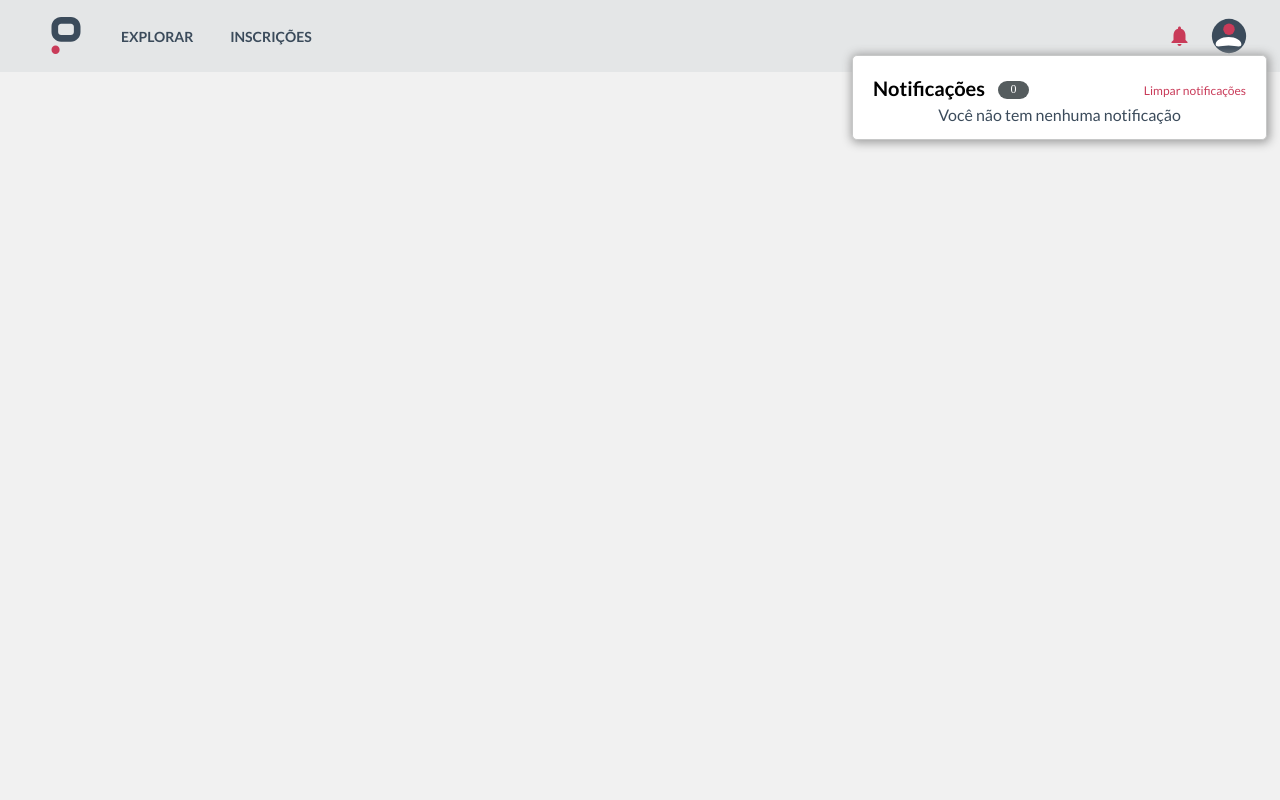
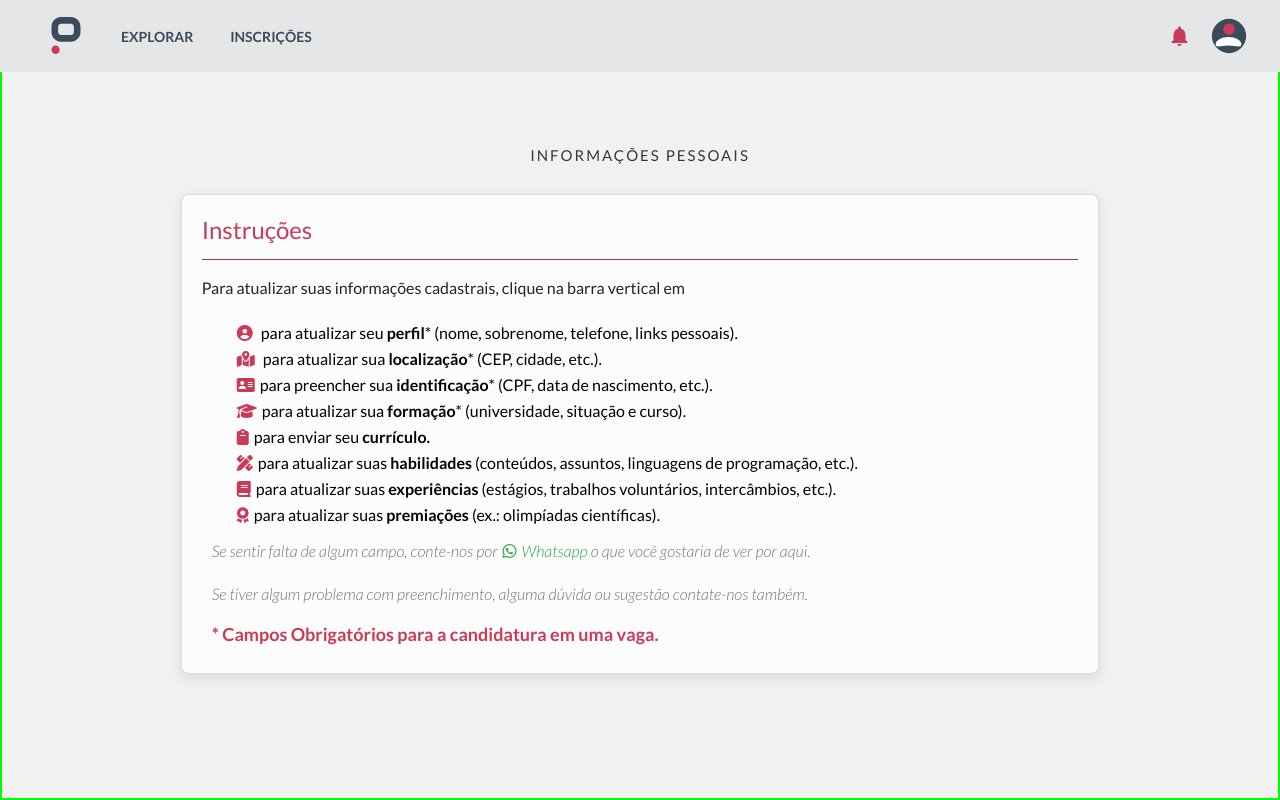
Before and after one commit to Default-nick/Preparo, a React (Create React App) app: page / in a window 1280 px wide. Built offline with nearby package versions, Linux system fonts and the light colour scheme.

Commit message:
adição de página inicial

```diff
--- a/public/index.html
+++ b/public/index.html
@@ -3,6 +3,7 @@
   <head>
     <meta charset="utf-8" />
     <link rel="icon" href="https://preparovc.com/icone.ico" />
+    <script src="https://kit.fontawesome.com/d97b95de8e.js" crossorigin="anonymous"></script>
     <meta name="viewport" content="width=device-width, initial-scale=1" />
     <meta name="theme-color" content="#000000" />
     <meta
--- a/src/components/navbar/header.css
+++ b/src/components/navbar/header.css
@@ -4,9 +4,6 @@
     margin: 0;
     box-sizing: border-box;
     padding: 0;
-}
-body{
-    background-color: #F1F1F1;
 }
 #upIcon{
     display:flex;
@@ -103,7 +100,7 @@ body{
     display: flex;
     flex-direction: column;
     justify-content: space-evenly;
-    box-shadow: #9F9F9F 1px 1px 10px 2px;
+    box-shadow: #9F9F9F 0px 4px 10px 1px;
 }
 #notifyTitle{
     display: flex;
@@ -118,6 +115,8 @@ body{
 #notifyCounter{
     color: #FFFFFF;
     font-size: 12px;
+    font-family: Lato;
+    font-weight: 700;
     position: relative;
     display: flex;
     align-items: center;
@@ -132,7 +131,7 @@ body{
 #cleanNotify{
     font-family: Lato;
     font-weight: 400;
-    font-size: 12px;
+    font-size: 13px;
     position: relative;
     color: #c93b59;
     display: flex;
@@ -144,6 +143,7 @@ body{
     font-family: Lato;
     color: #3B4B5B;
     font-weight: 400;
+    font-size: 14px;
     width: 100%;
     display: flex;
     position: absolute;
@@ -174,7 +174,6 @@ body{
     display: flex;
     flex-direction: column;
     justify-content: space-evenly;
-    display: none;
 }
 #modalArrow{
     background-color: #C7C8C8;
--- a/src/components/navbar/header.jsx
+++ b/src/components/navbar/header.jsx
@@ -3,8 +3,22 @@ import React from "react"
 
 // Topo, menu
 
+
+
 export default class Header extends React.Component {
+    state = {
+        modalNotify:false,
+        modalProfile:false
+    }
     render () {
+        var showNotify = e =>{
+            this.setState({modalNotify:!this.state.modalNotify});
+        }
+        var showProfile = e =>{
+            this.setState({modalProfile:!this.state.modalProfile});
+        }
+        const notify = this.state.modalNotify;
+        const profile = this.state.modalProfile;
         return(
             <section id="header">
                 <div class="navMenu">
@@ -22,14 +36,14 @@ export default class Header extends React.Component {
                     </div>
                 </div>
                 <div id="profileNotify">
-                    <div id="notify">
+                    <div onClick={showNotify} id="notify">
                         <svg width="25" height="24" class="MuiSvgIcon-root" focusable="false" viewBox="0 0 24 24" aria-hidden="true" >
                             <path d="M12 22c1.1 0 2-.9 2-2h-4c0 1.1.89 2 2 2zm6-6v-5c0-3.07-1.64-5.64-4.5-6.32V4c0-.83-.67-1.5-1.5-1.5s-1.5.67-1.5 1.5v.68C7.63 5.36 6 7.92 6 11v5l-2 2v1h16v-1l-2-2z">
                             </path>
                         </svg>
                     </div>
                     <div id="profile">
-                    <button id="buttonProfile" type="button">
+                    <button onClick={showProfile} id="buttonProfile" type="button">
                         <svg width="40" height="40" viewBox="0 0 42 42" fill="none" xmlns="http://www.w3.org/2000/svg">
                             <circle cx="21" cy="21" r="18" fill="#3B4B5B">
                             </circle>
@@ -41,12 +55,15 @@ export default class Header extends React.Component {
                         </button>
                     </div>
                 </div>
+                {notify &&(
                 <div id="modalNotify">
                     <span id="notifyTitle">Notificações</span>
                     <div id="notifyCounter">0</div>
                     <span id="cleanNotify">Limpar notificações</span>
                     <span id="notifyText">Você não tem nenhuma notificação</span>
-                </div>
+                </div>)
+                }
+                {profile &&(
                 <div id="modalProfile">
                     <span id="modalArrow"><span id="modalArrowInside"></span></span>
                     <span class="modalProfileItem">Dados básicos</span>
@@ -73,7 +90,8 @@ export default class Header extends React.Component {
                         </svg>
                         Sair
                     </span>
-                </div>
+                </div>)
+                }
             </section>
         );
     }
--- a/src/index.js
+++ b/src/index.js
@@ -1,10 +1,12 @@
 import React from 'react';
 import Header from './components/navbar/header.jsx';
 import ReactDOM from 'react-dom';
+import Profile from './pages/profile/profile'
 
 ReactDOM.render (
     <React.StrictMode>
         <Header/>
+        <Profile/>
     </React.StrictMode>,
     document.getElementById('root')
 );
--- a/src/pages/perfil.css
+++ /dev/null
@@ -1,16 +0,0 @@
-
-* {
-    margin: 0;
-    box-sizing: border-box;
-    padding: 0;
-}
-.loginPanel{
-    display: flex;
-    align-items: center;
-    justify-content: center;
-    background-color: #ffffff;
-    border: red solid 2px;
-    border-radius: 2rem;
-    width: 600px;
-    height: 300px;
-}
--- /dev/null
+++ b/src/pages/profile/profile.css
@@ -0,0 +1,98 @@
+@import url('https://fonts.googleapis.com/css2?family=Lato:ital,wght@0,100;0,300;0,400;0,700;0,900;1,100;1,300;1,400;1,700;1,900&display=swap');
+
+* {
+    margin: 0;
+    box-sizing: border-box;
+    padding: 0;
+}
+body{
+    background-color: #F1F1F1;
+}
+.profilePanel{
+    padding-top: 72px;
+    width: 100%;
+    height: 100vh;
+    border: lime 2px solid;
+    display: flex;
+    flex-direction: column;
+    align-items: center;
+    justify-content: flex-start;
+}
+.profileModal{
+    display: flex;
+    flex-direction: column;
+    background-color: #FCFCFC;
+    border: #DCDCDC solid 1px;
+    border-radius: .5rem;
+    width: 72%;
+    height: 480px;
+    box-shadow: #DCDCDC 0px 4px 10px 1px;
+    padding: 20px;
+}
+#profileTitle{
+    font-size: 15px;
+    color: #34383E;
+    font-family: Lato;
+    font-weight: 500;
+    text-transform: uppercase;
+    letter-spacing: 2px;
+    margin-bottom: 30px;
+    margin-top: 72px;
+}
+#instructionsProfile{
+    font-family: Lato;
+    color: #C93B59;
+    font-size: 1.5em;
+}
+#instrucionsLine{
+    width: 100%;
+    height: 0px;
+    border-bottom: #B53550 1px solid;
+    margin: 15px 0px 15px 0px;
+}
+#textProfile1{
+    font-family: Lato;
+    color: #212529;
+    line-height: 25px;
+    font-weight: 400;
+    font-size: 1em;
+}
+ul {
+    list-style-type: none;
+    margin-left: 30px;
+    margin-top: 20px;
+    font-family: Lato;
+    font-weight: 400;
+}
+i{
+    margin: 5px;
+    color: #C93B59;
+}
+.boldInfo{
+    font-weight: bolder;
+}
+.lightText{
+    margin: 10px;
+    color: #6C757D;
+    font-family: Lato, sans-serif;
+    font-weight: 300;
+    font-style: italic;
+}
+#wpInfo{
+    text-decoration: none;
+    color: #28A745;
+}
+#wpInfo:hover{
+    text-decoration: underline;
+    color: #28A745;
+}
+#wpIco{
+    color: #28A745;
+}
+#finalInfo{
+    font-weight: bolder;
+    font-size: 18px;
+    font-family: Lato;
+    color: #C93B59;
+    margin: 10px;
+}
--- /dev/null
+++ b/src/pages/profile/profile.jsx
@@ -0,0 +1,30 @@
+import './profile.css'
+import React from 'react'
+
+export default class Profile extends React.Component {
+    render () {
+        return(
+            <div className="profilePanel">
+                <span id="profileTitle">Informações Pessoais</span>
+                <div className="profileModal">
+                    <span id="instructionsProfile">Instruções</span>
+                    <div id="instrucionsLine"></div>
+                    <span id="textProfile1">Para atualizar suas informações cadastrais, clique na barra vertical em</span>
+                    <ul>
+                        <li><i class="icon fas fa-user-circle"></i> para atualizar seu <span class="boldInfo">perfil</span><span class="redEmphasis">*</span> (nome, sobrenome, telefone, links pessoais).</li>
+                        <li><i class="icon fas fa-map-marked-alt"></i> para atualizar sua <span class="boldInfo">localização</span><span class="redEmphasis">*</span> (CEP, cidade, etc.).</li>
+                        <li><i class="icon fas fa-address-card"></i>para preencher sua <span class="boldInfo">identificação</span><span class="redEmphasis">*</span> (CPF, data de nascimento, etc.).</li>
+                        <li><i class="icon fas fa-graduation-cap"></i>para atualizar sua <span class="boldInfo">formação</span><span class="redEmphasis">*</span> (universidade, situação e curso).</li>
+                        <li><i class="icon fas fa-clipboard"></i>para enviar seu <span class="boldInfo">currículo.</span></li>
+                        <li><i class="icon fas fa-pencil-ruler"></i>para atualizar suas <span class="boldInfo">habilidades</span> (conteúdos, assuntos, linguagens de programação, etc.).</li>
+                        <li><i class="icon fas fa-book"></i>para atualizar suas <span class="boldInfo">experiências</span> (estágios, trabalhos voluntários, intercâmbios, etc.).</li>
+                        <li><i class="icon fas fa-award"></i>para atualizar suas <span class="boldInfo">premiações</span> (ex.: olimpíadas científicas).</li>
+                    </ul>
+                    <span class="lightText">Se sentir falta de algum campo, conte-nos por<a id="wpInfo" target="_blank" href="https://wa.me/5511934723784?text=Ol%C3%A1%2C+Preparo%21"><i id="wpIco" class=" fab fa-whatsapp"></i>Whatsapp</a> o que você gostaria de ver por aqui.</span>
+                    <span class="lightText">Se tiver algum problema com preenchimento, alguma dúvida ou sugestão contate-nos também.</span>
+                    <span id="finalInfo">* Campos Obrigatórios para a candidatura em uma vaga.</span>
+                </div>
+            </div>
+        );
+    }
+}
```
Also changed, not shown: src/pages/perfil.js (deleted, +0 -16 lines).
